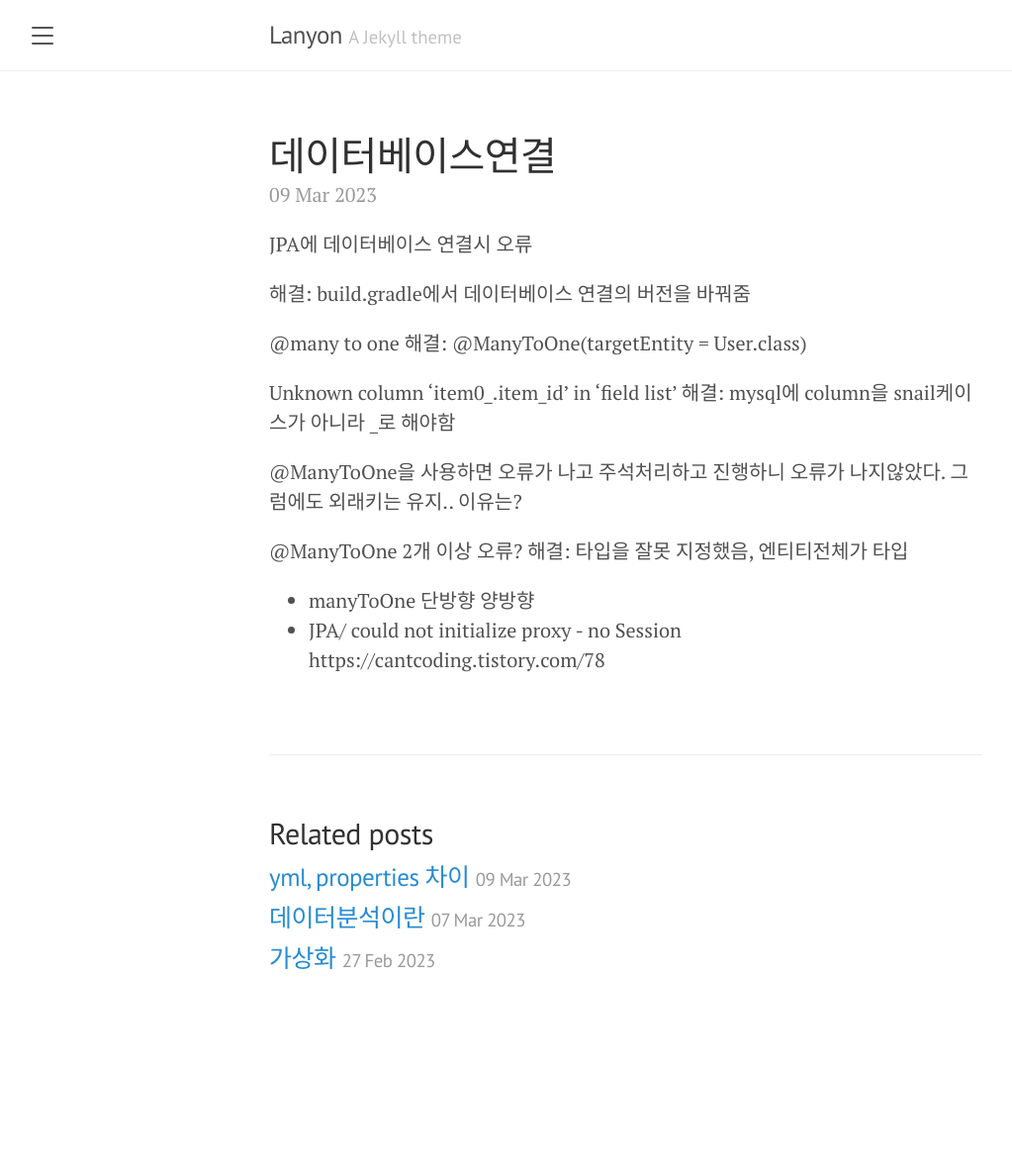
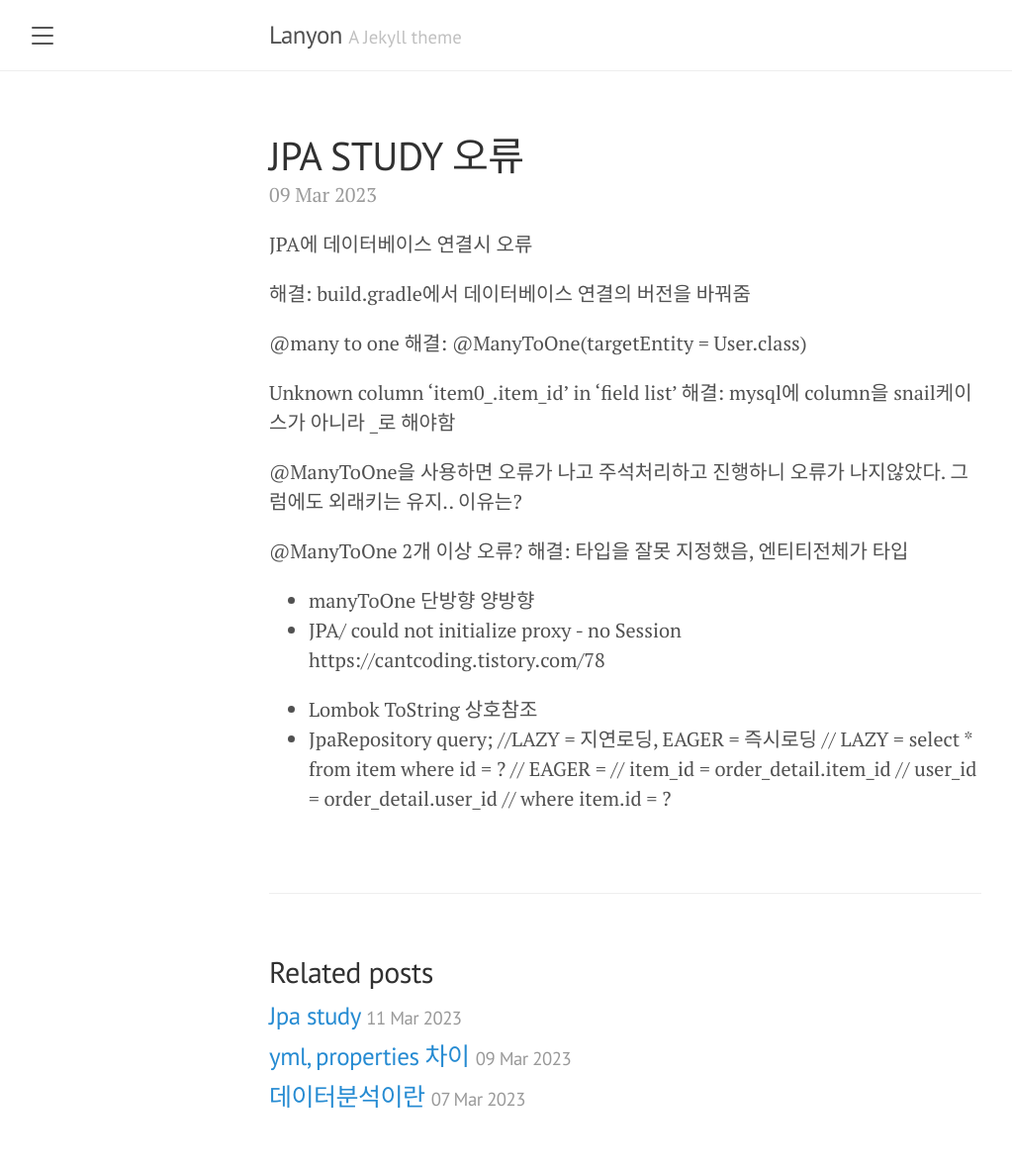
Before and after one commit to mycookie1/mycookie1.github.io, a Jekyll site: the page built from _posts/2023-03-09-JPA STUDY 오류.md, in a window 1280 px wide. Shown: the whole page at 99% size, without its empty margins (8-1031 px from the left). Built offline with Jekyll 4.4.1, drawn with Linux system fonts in a browser that asks for light colours; a file with an impossible date is left out; before the commit the page ends 1045 px from its top, so only the background shows below that.

Commit message:
[feat] JPA 공부

```diff
--- a/_posts/2023-03-09-데이터베이스연결오류.md
+++ b/_posts/2023-03-09-JPA STUDY 오류.md
@@ -1,6 +1,6 @@
 ---
 layout: post
-title:  "데이터베이스연결"
+title:  "JPA STUDY 오류"
 category: JPA
 tags: ['오류']
 ---
@@ -22,3 +22,12 @@ Unknown column 'item0_.item_id' in 'field list'
 - manyToOne 단방향 양방향
 - JPA/ could not initialize proxy - no Session
 https://cantcoding.tistory.com/78
+
+- Lombok ToString 상호참조
+- JpaRepository query;
+  //LAZY = 지연로딩, EAGER = 즉시로딩
+    // LAZY = select * from item where id = ?
+    // EAGER =
+    // item_id = order_detail.item_id
+    // user_id = order_detail.user_id
+    // where item.id = ?
```
Also changed, not shown: _posts/2023-03-11-JPA STUDY.md (added).
